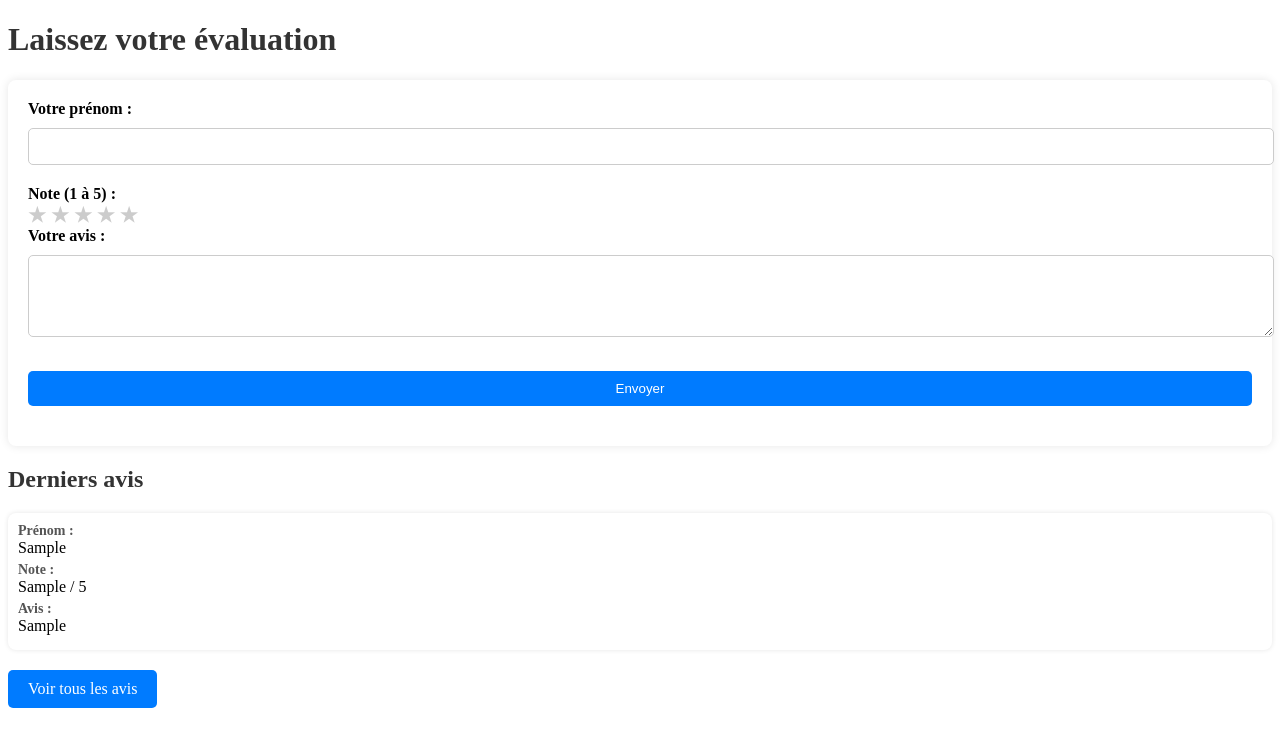
After one commit to rakotok2109/ico-workshop, a PHP site: page /pages/components/feedbacksView.php in a window 1280 px wide. The commit adds this page. Shown: the top 747 px of the page. Run offline with PHP 8.4, Linux system fonts and the light colour scheme; tables that the repository leaves empty or names only in its code hold one stand-in row (values such as "Sample post").

Commit message:
Cleaning and debugging the project pt1 by Nathan

```diff
--- /dev/null
+++ b/pages/components/feedbacksView.php
@@ -0,0 +1,120 @@
+<?php
+
+require_once (dirname(dirname(__DIR__)).'/config/init.php');
+$feedbacks = FeedbackController::getAllFeedbacks();
+$recentFeedbacks = array_slice($feedbacks, -5);
+?>
+<!DOCTYPE html>
+<html lang="fr">
+<head>
+    <meta charset="UTF-8">
+    <meta name="viewport" content="width=device-width, initial-scale=1.0">
+    <title>Avis</title>
+    <style>
+        h1, h2 {
+            color: #333;
+        }
+        form {
+            background: #fff;
+            padding: 20px;
+            border-radius: 8px;
+            box-shadow: 0 0 10px rgba(0, 0, 0, 0.1);
+            margin-bottom: 20px;
+        }
+        label {
+            font-weight: bold;
+        }
+        input, textarea, button {
+            width: 100%;
+            margin-top: 10px;
+            margin-bottom: 20px;
+            padding: 10px;
+            border: 1px solid #ccc;
+            border-radius: 5px;
+        }
+        button {
+            background: #007BFF;
+            color: #fff;
+            border: none;
+            cursor: pointer;
+        }
+        button:hover {
+            background: #0056b3;
+        }
+        .star-rating {
+            display: flex;
+            gap: 5px;
+            cursor: pointer;
+        }
+        .star-rating input[type="radio"] {
+            display: none;
+        }
+        .star {
+            font-size: 20px;
+            color: #ccc;
+        }
+        .star:hover, .star:hover ~ .star, .star-rating input[type="radio"]:checked ~ .star {
+            color: #ffcc00;
+        }
+        .feedback-item {
+            background: #fff;
+            padding: 10px;
+            border-radius: 8px;
+            box-shadow: 0 0 5px rgba(0, 0, 0, 0.1);
+            margin-bottom: 10px;
+        }
+        .feedback-item strong {
+            display: block;
+            font-size: 14px;
+            color: #555;
+        }
+        .feedback-item p {
+            margin: 5px 0;
+        }
+        .see-more {
+            display: inline-block;
+            margin-top: 10px;
+            padding: 10px 20px;
+            background: #007BFF;
+            color: #fff;
+            text-decoration: none;
+            border-radius: 5px;
+        }
+        .see-more:hover {
+            background: #0056b3;
+        }
+    </style>
+</head>
+    <h1>Laissez votre évaluation</h1>
+    <form action="../../routes/feedback.php?id=addFeedback" method="POST">
+        <label for="firstname">Votre prénom :</label>
+        <input type="text" id="firstname" name="firstname" required>
+
+        <label for="rate">Note (1 à 5) :</label>
+        <div class="star-rating">
+            <?php for ($i = 5; $i >= 1; $i--): ?>
+                <input type="radio" id="star-<?= $i ?>" name="rate" value="<?= $i ?>" required>
+                <label class="star" for="star-<?= $i ?>">★</label>
+            <?php endfor; ?>
+        </div>
+
+        <label for="wording">Votre avis :</label>
+        <textarea id="wording" name="wording" rows="4" required></textarea>
+
+        <button type="submit">Envoyer</button>
+    </form>
+
+    <h2>Derniers avis</h2>
+    <?php if (!empty($recentFeedbacks)): ?>
+        <?php foreach (array_reverse($recentFeedbacks) as $feedback): ?>
+            <div class="feedback-item">
+                <strong>Prénom :</strong> <?= htmlspecialchars($feedback['firstname']) ?>
+                <p><strong>Note :</strong> <?= htmlspecialchars($feedback['rate']) ?> / 5</p>
+                <p><strong>Avis :</strong> <?= htmlspecialchars($feedback['wording']) ?></p>
+            </div>
+        <?php endforeach; ?>
+    <?php else: ?>
+        <p>Aucun avis pour le moment.</p>
+    <?php endif; ?>
+    <a href="all_feedbacks.php" class="see-more">Voir tous les avis</a>
+</html>
--- a/pages/components/footer.php
+++ b/pages/components/footer.php
@@ -0,0 +1 @@
+<?php include (__DIR__ . '/feedbacksView.php'); ?>
--- a/pages/components/navbar.php
+++ b/pages/components/navbar.php
@@ -31,7 +31,7 @@ require_once (dirname(dirname(__DIR__)).'/config/init.php');
         <div class="container-navigation">
             <ul>
                 <li><a href="../pages/rules.php">Le jeu</a></li>
-                <li><a href="../pages/avis.php">Avis</a></li>
+                <li><a href="../pages/feedbacks.php">Avis</a></li>
                 <li><a href="../pages/products/index.php">Acheter</a></li>
 
                     <?php if (isset( $_SESSION['user'])) :
--- a/pages/home.php
+++ b/pages/home.php
@@ -65,7 +65,7 @@
                     <p>Disponible dès aujourd’hui sur les principales plateformes d'achat en ligne.</p>
                     <div class="buy-buttons">
                         <a href="https://www.amazon.fr/dp/B0CF9VJYK4" target="_blank" class="amazon-btn">Acheter sur Amazon</a>
-                        <a href="/pages/products/" class="site-btn">Acheter sur notre site</a>
+                        <a href="products/index.php" class="site-btn">Acheter sur notre site</a>
                     </div>
                 </div>
             </div>
@@ -88,5 +88,9 @@
             </div>
         </section>
     </div>
+
+    <footer>
+        <?php require_once (__DIR__. '/components/footer.php');?>
+    </footer>
 </body>
 </html>
```
Also changed, not shown: pages/feedbacks.php (added, +36 -0 lines), ressources/css/feedbacks.css (added, +132 -0 lines).
